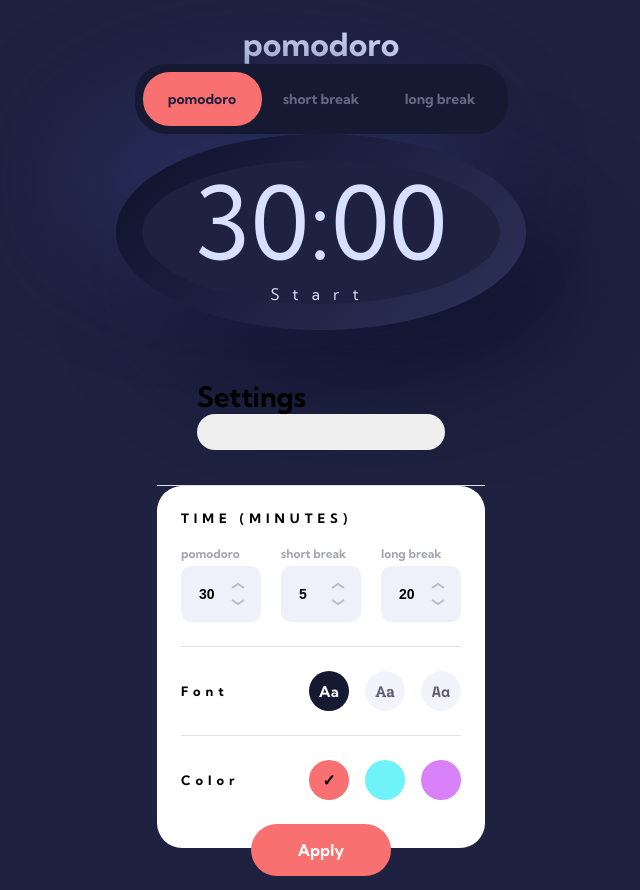
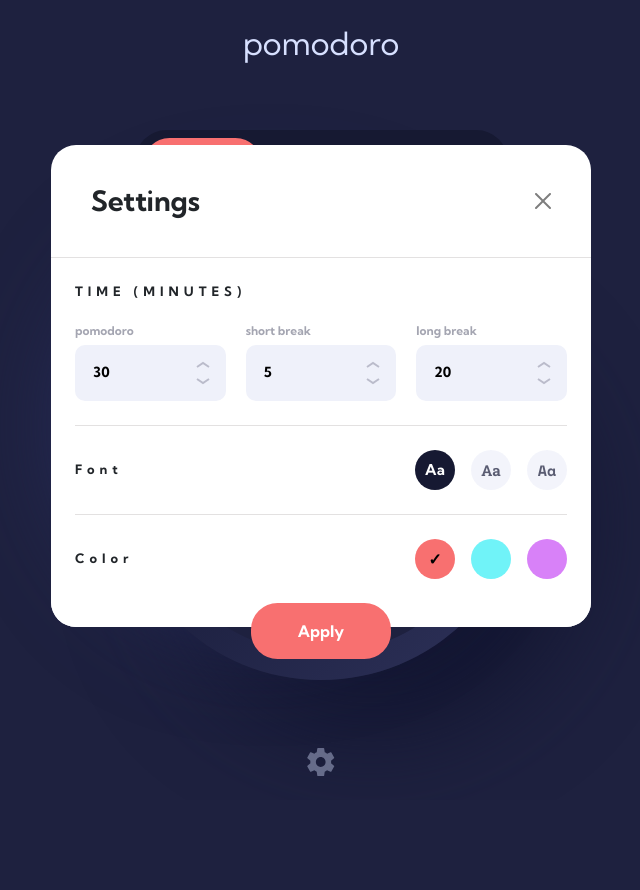
Before and after one commit to Abdelrhman-1998/Pomodoro-app, a website: page index.html in a window 1280 px wide. Shown: the whole page, without its empty margins (319-959 px from the left). After the commit the page ends 800 px from the top, so only its background shows below. Drawn offline with nearby package versions, Linux system fonts and the light colour scheme.

```diff
--- a/index.html
+++ b/index.html
@@ -5,7 +5,7 @@
   <meta name="viewport" content="width=device-width, initial-scale=1.0">
   <meta name="description" content="pomodoro">
   <link rel="icon" type="image/png" sizes="32x32" href="./assets/favicon-32x32.png">
-  <link href="./assets/bootstrap-5.2.3-dist/css/bootstrap.min.css">
+  <link  rel="stylesheet" href="./assets/bootstrap-5.2.3-dist/css/bootstrap.min.css">
   <link rel="stylesheet" href="./styles/main.css">
   <!-- used fonts -->
   <link rel="preconnect" href="https://fonts.googleapis.com">
```
